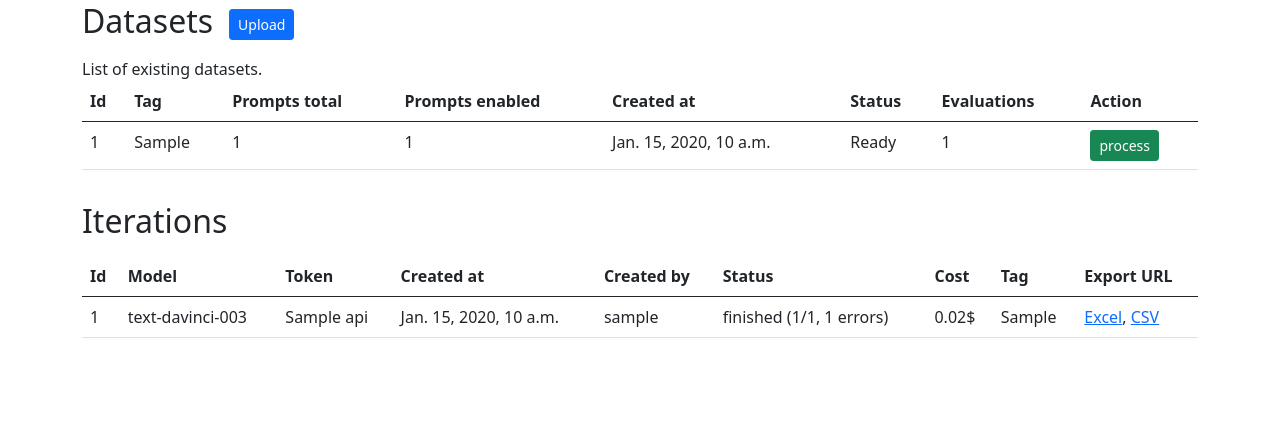
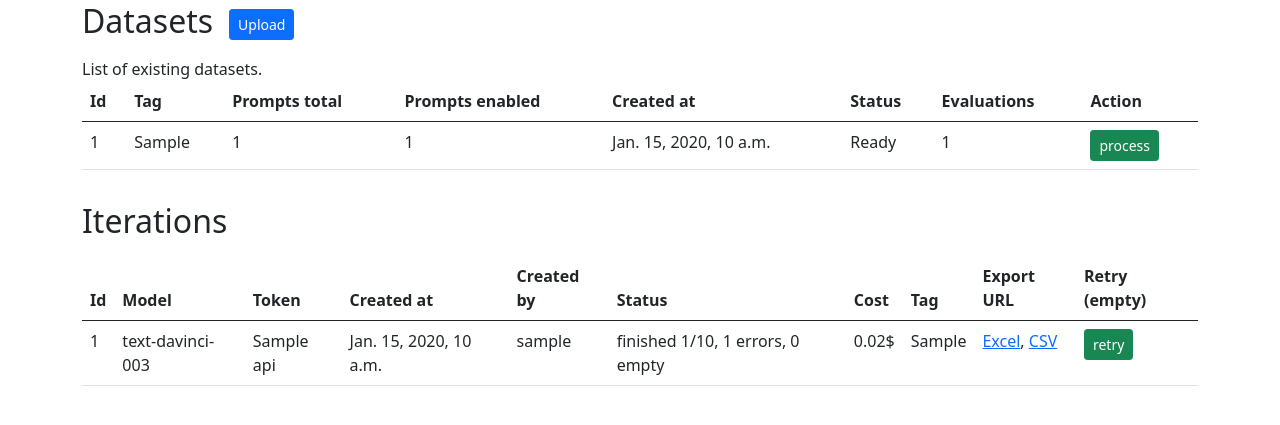
Before and after one commit to Quality-as-a-Service/eshop-toolbox, a Django app: page / in a window 1280 px wide. Shown: the part 227-652 px from the top of the page. Run offline with Django 4.2, Linux system fonts and the light colour scheme; a user stored in the database is signed in; tables that the repository leaves empty hold one stand-in row (values such as "Sample post").

Commit message:
Add run over empty logic

```diff
--- a/gpt/gpt/models.py
+++ b/gpt/gpt/models.py
@@ -1,7 +1,7 @@
 from django.db import models
 from django.contrib.auth.models import User
 from django.core.validators import MaxValueValidator, MinValueValidator
-from django.db.models import Sum
+from django.db.models import Sum, Q
 
 
 class GPTModel(models.Model):
@@ -160,6 +160,10 @@ class EvaluationIteration(models.Model):
     is_started = models.BooleanField(default=False)
     is_finished = models.BooleanField(default=False)
 
+    # Some iterations will not run oser entre dataset, so record how many
+    # prompts has been found just before processing. If none - entire data set
+    target_prompts_amount = models.BigIntegerField(default=None, null=True)
+
     dataset = models.ForeignKey(Dataset, on_delete=models.RESTRICT)
     model = models.ForeignKey(GPTModel, on_delete=models.RESTRICT)
     api = models.ForeignKey(Api, on_delete=models.RESTRICT)
@@ -197,6 +201,18 @@ class EvaluationIteration(models.Model):
         return self.completition_set.count()
 
     @property
+    def completitions_empty_query(self):
+        return Q(Q(completition_text__isnull=True) | Q(completition_text=''), prompt__is_enabled=True)
+
+    @property
+    def prompts_with_empty_completitions(self):
+        return self.completition_set.filter(self.completitions_empty_query).select_related('prompt').all()
+
+    @property
+    def prompts_with_empty_completitions_count(self):
+        return self.completition_set.filter(self.completitions_empty_query).select_related('prompt').count()
+
+    @property
     def completitions_count_errors(self):
         return self.completition_set.filter(is_error=True).count()
 
@@ -231,13 +247,13 @@ class Completition(models.Model):
     # Result from gpt
     # null means error in this completition
     completition_id = models.CharField(null=True, max_length=100, unique=True)
-    completition_text = models.TextField(null=True)
+    completition_text = models.TextField(null=True, blank=True)
 
     completition_token_count = models.IntegerField(null=True)
     prompt_token_count = models.IntegerField(blank=True, null=True)
 
     is_error = models.BooleanField(default=False)
-    error_text = models.TextField(null=True)
+    error_text = models.TextField(null=True, blank=True)
 
     prompt = models.ForeignKey(Prompt, on_delete=models.RESTRICT)
     evaluation_iteration = models.ForeignKey(
--- a/gpt/gpt/urls.py
+++ b/gpt/gpt/urls.py
@@ -1,6 +1,6 @@
 from django.contrib import admin
 from django.urls import path, include
-from gpt.views import gpt_dashboard_view, gpt_upload_view, gpt_action_view, gpt_completition_download, gpt_manual_view
+from gpt.views import gpt_dashboard_view, gpt_upload_view, gpt_dataset_action_view, gpt_completition_download, gpt_manual_view
 
 urlpatterns = [
     path('admin/', admin.site.urls, name='admin'),
@@ -8,7 +8,7 @@ urlpatterns = [
     path('', gpt_dashboard_view, name='home'),
     path('modules/gpt/dashboard', gpt_dashboard_view, name='gpt-dashboard'),
     path('modules/gpt/upload', gpt_upload_view, name='gpt-upload'),
-    path('modules/gpt/action', gpt_action_view, name='gpt-action'),
+    path('modules/gpt/dataset/action', gpt_dataset_action_view, name='gpt-dataset-action'),
     path('modules/gpt/export', gpt_completition_download, name='gpt-export'),
     path('modules/gpt/manual', gpt_manual_view, name='gpt-manual'),
 ]
--- a/gpt/gpt/views.py
+++ b/gpt/gpt/views.py
@@ -191,12 +191,14 @@ def gpt_dashboard_view(request):
             'created_at': iteration.created_at,
             'created_by': iteration.created_by.username,
             'dataset_tag': iteration.dataset.tag,
+            'dataset_id': iteration.dataset.id,
             'model': iteration.model.model,
             'token': iteration.api.name,
             'status': iteration.status,
-            'prompts_enabled': iteration.prompts_count_enabled,
+            'prompts_enabled': iteration.prompts_count_enabled if iteration.target_prompts_amount is None else iteration.target_prompts_amount,
             'completitions_finished': iteration.completitions_count_finished,
             'completitions_error': iteration.completitions_count_errors,
+            'prompts_with_empty_completitions_count': iteration.prompts_with_empty_completitions_count,
             'cost': iteration.cost,
         })
 
@@ -266,9 +268,9 @@ def _gpt_upload_view(request):
 
 
 @login_required
-def gpt_action_view(request):
+def gpt_dataset_action_view(request):
     if request.method == "POST":
-        logger.info(f'{request.user} trigger action')
+        logger.info(f'{request.user} trigger action on dataset')
 
         if models.EvaluationIteration.any_unfinished():
             logger.info(
@@ -277,6 +279,8 @@ def gpt_action_view(request):
 
         try:
             ds_id = request.GET["ds_id"]
+            iter_id = request.GET.get("iter_id", None)
+
             action = request.GET["action"]
         except KeyError:
             logger.info(f'{request.user} bad request')
@@ -297,8 +301,17 @@ def gpt_action_view(request):
             try:
                 ds = models.Dataset.objects.get(id=ds_id)
             except models.Dataset.DoesNotExist:
-                logger.info(f'{request.user} unknown id')
-                return HttpResponseBadRequest('ID unknown.')
+                logger.info(f'{request.user} unknown dataset id')
+                return HttpResponseBadRequest('Dataset ID unknown.')
+
+            iteration = None
+            if iter_id is not None:
+                try:
+                    iteration = models.EvaluationIteration .objects.get(
+                        id=iter_id)
+                except models.EvaluationIteration.DoesNotExist:
+                    logger.info(f'{request.user} unknown iteration id')
+                    return HttpResponseBadRequest('Iteration ID unknown.')
 
             model, api, *_ = get_model_api()
 
@@ -311,14 +324,20 @@ def gpt_action_view(request):
 
             openai.api_key = api.key
 
-            prompts = ds.prompts_enabled
+            if iteration is not None:
+                prompts = [
+                    c.prompt for c in iteration.prompts_with_empty_completitions]
+                logger.info(f'{request.user} request reprocess empty')
+            else:
+                prompts = ds.prompts_enabled
+                logger.info(f'{request.user} request process enabled')
             if not len(prompts):
                 logger.info(f'{request.user} ')
                 return HttpResponseBadRequest('No prompts for exist in dataset.')
 
             logger.info(f'{request.user} register request')
             iteration = models.EvaluationIteration(
-                dataset=ds, model=model, api=api, is_started=True)
+                dataset=ds, model=model, api=api, is_started=True, target_prompts_amount=len(prompts))
             iteration.save_model(request)
 
             logger.info(f'{request.user} register prompts')
--- a/gpt/templates/gpt/dashboard.html
+++ b/gpt/templates/gpt/dashboard.html
@@ -88,6 +88,7 @@
           <th scope="col">Cost</th>
           <th scope="col">Tag</th>
           <th scope="col">Export URL</th>
+          <th scope="col">Retry (empty)</th>
         </tr>
       </thead>
       <tbody>
@@ -98,10 +99,15 @@
           <td>{{ii.token}}</td>
           <td>{{ii.created_at}}</td>
           <td>{{ii.created_by}}</td>
-          <td>{{ii.status}} ({{ii.completitions_finished}}/{{ii.prompts_enabled}}, {{ii.completitions_error}} errors)</td>
+          <td>{{ii.status}} {{ii.completitions_finished}}/{{ii.prompts_enabled}}, {{ii.completitions_error}} errors, {{ii.prompts_with_empty_completitions_count}} empty</td>
           <td>{{ii.cost}}$</td>
           <td>{{ii.dataset_tag}}</td>
           <td><a href="{% url 'gpt-export' %}?itr_id={{ii.id}}&format=excel">Excel</a>, <a href="{% url 'gpt-export' %}?itr_id={{ii.id}}&format=csv">CSV</a></td>
+          <td>
+            <button type="button" class="btn btn-success btn-sm" :disabled="lock" @click="act('process', {{ ii.dataset_id }}, {{ ii.id }})">
+              retry
+            </button>
+          </td>
         </tr>
         {% endfor %}
       </tbody>
@@ -112,7 +118,7 @@
 <script>
   const { createApp } = Vue
   const csrftoken = document.querySelector('[name=csrfmiddlewaretoken]').value;
-  const apiUrl = "{% url 'gpt-action' %}"
+  const apiUrl = "{% url 'gpt-dataset-action' %}"
   createApp({
     data() {
       return {
@@ -120,12 +126,18 @@
       }
     },
     methods: {
-      async act(action,id){
+      async act(action, dataset_id, iteration_id){
         if (confirm(`Are you sure? Action '${action}' will be triggered!`)){
           this.lock = true
+
+          let url = `${apiUrl}?action=${action}&ds_id=${dataset_id}`
+          if (iteration_id !== undefined) {
+            url = `${url}&iter_id=${iteration_id}`
+          }
+
           try {
             await $.ajax({
-              url: `${apiUrl}?action=${action}&ds_id=${id}`,
+              url: url,
               type: 'post',
               headers: {'X-CSRFToken': csrftoken},
               mode: 'same-origin',
--- a/gpt/templates/gpt/manual.html
+++ b/gpt/templates/gpt/manual.html
@@ -35,8 +35,8 @@
 </p>
 <p>
   Exported file will contain <strong>modified</strong> prompt text text which was passed to model and model response. If you see error text and no response from model, that means that OpenAI server failed to process this request.
-  Try this prompt in playground and repeat processing. <strong>Dataset is always processed with all prompts that it contains! Even if prompt has already been evaluated! </strong> This simplifies system and
-  make it more predictable, so just create new dataset with required prompts.
+  Try this prompt in playground and repeat processing. <strong>Dataset is processed with all prompts that it contains! Even if prompt has already been evaluated! </strong> This simplifies system and
+  make it more predictable, so just create new dataset with required prompts. Sometimes chat return empty message - hit retry to run over empty completions only.
 </p>
 <h2>Contacts</h2>
 <p>
```
Also changed, not shown: gpt/gpt/migrations/0012_alter_completition_completition_text_and_more.py (added), gpt/gpt/migrations/0013_evaluationiteration_target_prompts_amount.py (added), gpt/gpt/migrations/0014_alter_evaluationiteration_target_prompts_amount.py (added).
